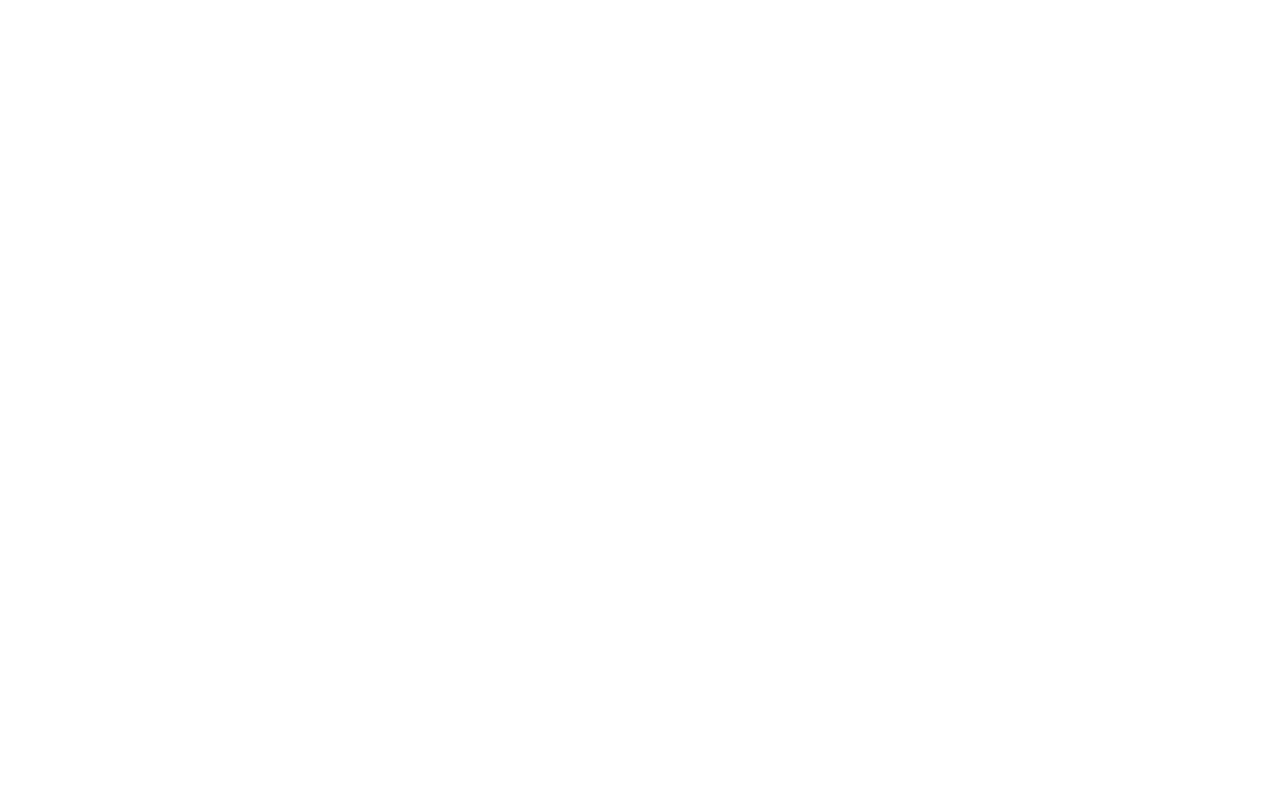
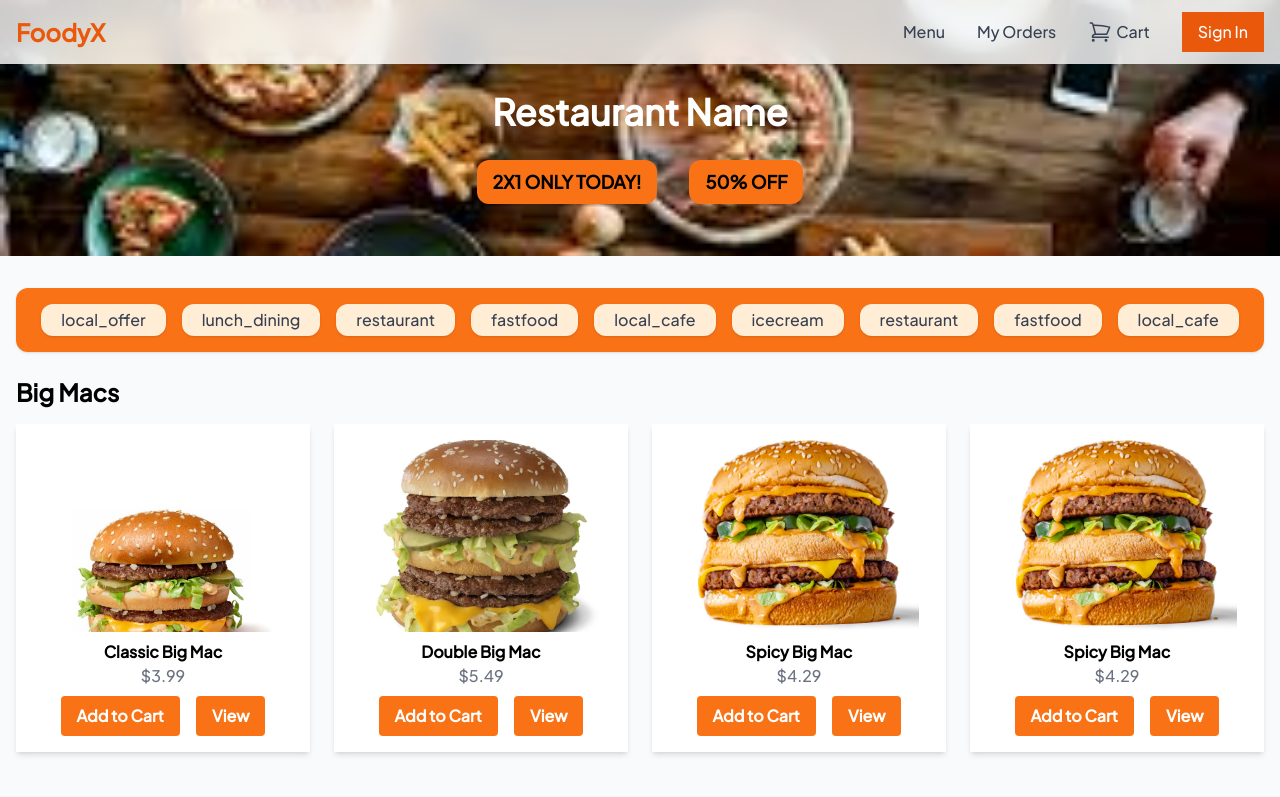
Before and after one commit to IT22303684/Food-Ordering-System, a React (Vite) app: page /restaurant-menu in a window 1280 px wide. Before the commit this address had no page. Shown: the top 797 px of the page. Built offline with nearby package versions, Linux system fonts and the light colour scheme.

Commit message:
fix(UI) : fix resturent menu & payment pages alignment

```diff
--- a/src/App.tsx
+++ b/src/App.tsx
@@ -51,7 +51,7 @@
 import CancelledOrder from "./pages/restaurants/CanceledOrder";
 import AllItem from "./pages/restaurants/AllItem";
 import AddNewItem from "./pages/restaurants/AddNewItem";
-import RestaurantDetail from "./pages/RestaurantDetail";
+import RestaurantMenu from "./pages/RestaurantMenu";
 
 const ResturentRoutes = () => {
   return (
@@ -99,7 +99,7 @@
           <Route path="/order-confirmation" element={<OrderConfirmation />} />
           <Route path="order" element={<Order />} />
           <Route path="cart" element={<Cart />} />
-          <Route path="categories" element={<RestaurantDetail />} />
+          <Route path="restaurant-menu" element={<RestaurantMenu />} />
         </Route>
         <Route path="/resturent-dashboard/*" element={<ResturentRoutes />} />
         <Route path="/admin-dashboard/*" element={<AdminRoutes />} />
--- a/src/components/Categories/Banner.tsx
+++ /dev/null
@@ -1,16 +0,0 @@
-import React from "react";
-
-const Banner: React.FC = () => (
-  <div className="w-full h-64 bg-black flex items-center justify-center relative">
-
-    <div className="absolute left-0 top-0 w-full h-full flex flex-col items-center justify-center text-white">
-      <div className="text-4xl font-bold mb-2">Delicious Food</div>
-      <div className="flex gap-8">
-        <div className="bg-yellow-400 text-black px-4 py-2 rounded-lg font-semibold text-lg">2X1 ONLY TODAY!</div>
-        <div className="bg-yellow-400 text-black px-4 py-2 rounded-lg font-semibold text-lg">50% OFF</div>
-      </div>
-    </div>
-  </div>
-);
-
-export default Banner;
--- a/src/components/Categories/Header.tsx
+++ /dev/null
@@ -1,15 +0,0 @@
-import React from "react";
-
-const Header: React.FC = () => (
-  <header className="w-full bg-white shadow flex items-center justify-between px-8 py-4">
-    <div className="text-2xl font-bold text-orange-600">FoodyX</div>
-    <nav className="flex gap-8 items-center">
-      <a href="#" className="text-gray-700 hover:text-orange-500">Menu</a>
-      <a href="#" className="text-gray-700 hover:text-orange-500">My Orders</a>
-      <a href="#" className="text-gray-700 hover:text-orange-500">Cart</a>
-      <button className="bg-orange-500 hover:bg-orange-600 text-white px-4 py-2 rounded font-semibold">Sign In</button>
-    </nav>
-  </header>
-);
-
-export default Header;
--- a/src/components/Payment/PaymentMethod.tsx
+++ b/src/components/Payment/PaymentMethod.tsx
@@ -1,11 +1,8 @@
-// src/components/Payment/PaymentMethod.tsx
-import React, { useState } from 'react';
+import { useState } from 'react';
 import { useNavigate } from 'react-router-dom';
-import { Card } from '@/components/UI/card';
 import { Button } from './Button';
 import { FaCcVisa, FaCcMastercard, FaCcAmex, FaCcDiscover } from 'react-icons/fa';
 import { FiShoppingCart, FiInfo } from 'react-icons/fi';
-import { BsFillPersonFill } from 'react-icons/bs';
 
 const PaymentMethod = () => {
     const [selectedPaymentMethod, setSelectedPaymentMethod] = useState('cash');
@@ -29,7 +26,7 @@
     };
 
     return (
-        <div className="flex flex-col md:flex-row gap-8 p-8 bg-gray-50">
+        <div className="flex flex-col md:flex-row gap-8 p-15 bg-gray-50 my-20 mx-5 mt-20">
             {/* Left Sidebar: Checkout/Order Details */}
             <div className="flex-1 bg-white shadow-lg p-6 rounded-xl">
                 <div className="flex justify-between items-center mb-6">
--- /dev/null
+++ b/src/components/Restaurant Menu/Banner.tsx
@@ -0,0 +1,23 @@
+import bannerImg from "../../assets/images/sample_resturent_img.jpeg";
+const Banner = () => (
+  <div className="w-full h-64 bg-black flex items-center justify-center relative">
+    <img
+      src={bannerImg}
+      alt="Restaurant banner background"
+      className="absolute left-0 top-0 w-full h-full object-cover"
+    />
+    <div className="relative z-10 flex flex-col items-center justify-center text-white">
+      <h1 className="text-4xl font-bold mb-2 mt-10">Restaurant Name</h1>
+      <div className="flex gap-8 mt-5">
+        <div className="bg-orange-500 text-black px-4 py-2 rounded-xl font-semibold text-lg">
+          2X1 ONLY TODAY!
+        </div>
+        <div className="bg-orange-500 text-black px-4 py-2 rounded-xl font-semibold text-lg">
+          50% OFF
+        </div>
+      </div>
+    </div>
+  </div>
+);
+
+export default Banner;
--- a/src/components/Categories/Menu.tsx
+++ b/src/components/Restaurant Menu/Menu.tsx
@@ -10,6 +10,7 @@
       { name: "Classic Big Mac", price: "$3.99", img: "./assets/images/Classic_Big_Mac.jpg" },
       { name: "Double Big Mac", price: "$5.49", img: "./assets/images/Double_Big_Mac.jpg"},
       { name: "Spicy Big Mac", price: "$4.29", img: "./assets/images/Spicy_Big_Mac.jpg" },
+      { name: "Spicy Big Mac", price: "$4.29", img: "./assets/images/Spicy_Big_Mac.jpg" },
     ],
   },
   {
@@ -17,6 +18,7 @@
     items: [
       { name: "Classic Fries", price: "$1.49", img: "/assets/images/Classic_Fries.jpg" },
       { name: "Cheesy Fries", price: "$2.29", img: "/assets/images/Cheesy_Fries.jpg" },
+      { name: "Curly Fries", price: "$2.79", img: "./assets/images/Curly_Fries.jpg" },
       { name: "Curly Fries", price: "$2.79", img: "./assets/images/Curly_Fries.jpg" },
     ],
   },
@@ -26,8 +28,10 @@
       { name: "Coke", price: "$1.29", img: "./assets/images/Coke.jpg" },
       { name: "Sprite", price: "$1.29", img: "./assets/images/Sprite.jpg" },
       { name: "Fanta", price: "$1.29", img: "./assets/images/Fanta.jpg" },
+      { name: "Fanta", price: "$1.29", img: "./assets/images/Fanta.jpg" },
     ],
   },
+
 ];
 
 // Animation variants for cards
@@ -52,15 +56,15 @@
 };
 
 const Menu: React.FC = () => (
-  <div className="space-y-10">
-    {menu.map((section, sectionIdx) => (
+  <div className="space-y-10 ">
+    {menu.map((section) => (
       <div key={section.section}>
         <h2 className="text-2xl font-bold mb-4">{section.section}</h2>
-        <div className="grid grid-cols-1 md:grid-cols-3 gap-6">
+        <div className="grid grid-cols-1 w-50 h-50 md:grid-cols-3 lg:grid-cols-4 gap-6 ">
           {section.items.map((item, i) => (
             <motion.div
               key={item.name}
-              className="bg-white rounded-lg shadow p-4 flex flex-col items-center"
+              className="bg-white rounded-lg p-4 flex flex-col items-center shadow-md"
               custom={i}
               initial="hidden"
               whileInView="visible"
@@ -78,7 +82,11 @@
               />
               <div className="font-semibold">{item.name}</div>
               <div className="text-gray-500 mb-2">{item.price}</div>
+              <div className="flex flex-row gap-4 ">
               <Button>Add to Cart</Button>
+              <Button className="bg-gray-400">View</Button>
+              </div>
+
             </motion.div>
           ))}
         </div>
--- a/src/components/Categories/Categories.tsx
+++ b/src/components/Restaurant Menu/ResturentCategories.tsx
@@ -7,14 +7,18 @@
   "fastfood",
   "local_cafe",
   "icecream",
+  "restaurant",
+  "fastfood",
+  "local_cafe",
+
 ];
 
 const Categories: React.FC = () => (
-  <div className="flex flex-wrap gap-4 justify-center bg-gray-100 py-4 rounded-lg shadow mb-6">
+  <div className="flex flex-wrap gap-4 justify-center bg-orange-500 py-4 shadow mb-6 w-full rounded-xl">
     {categories.map((cat) => (
       <div
         key={cat}
-        className="bg-white px-6 py-2 rounded-full shadow text-gray-700 font-medium cursor-pointer hover:bg-orange-100 transition"
+        className="bg-orange-100 px-5 py-1 rounded-xl shadow text-gray-700 font-medium cursor-pointer hover:bg-orange-400 hover:text-slate-50 transition"
       >
         {cat}
       </div>
--- a/src/pages/PaymentPage.tsx
+++ b/src/pages/PaymentPage.tsx
@@ -1,5 +1,3 @@
-// PaymentPage.tsx
-import React from 'react';
 import PaymentMethod from '@/components/Payment/PaymentMethod';
 
 const PaymentPage = () => {
--- a/src/pages/RestaurantDetail.tsx
+++ /dev/null
@@ -1,21 +0,0 @@
-import React from "react";
-import Header from "../components/Categories/Header";
-import Banner from "../components/Categories/Banner";
-import Categories from "../components/Categories/Categories";
-import RestaurantInfo from "../components/Categories/RestaurantInfo";
-import Menu from "../components/Categories/Menu";
-
-const RestaurantDetail: React.FC = () => (
-  <div className="w-full bg-gray-50 min-h-screen flex flex-col">
-    <Header />
-    <Banner />
-    <main className="container mx-auto px-4 py-8 flex-1">
-      <Categories />
-      <Menu />
-      <RestaurantInfo />
-
-    </main>
-  </div>
-);
-
-export default RestaurantDetail;
--- /dev/null
+++ b/src/pages/RestaurantMenu.tsx
@@ -0,0 +1,19 @@
+import React from "react";
+
+import Banner from "../components/Restaurant Menu/Banner";
+import ResturentCategories from "../components/Restaurant Menu/ResturentCategories";
+import RestaurantInfo from "../components/Restaurant Menu/RestaurantInfo";
+import Menu from "../components/Restaurant Menu/Menu";
+
+const RestaurantDetail: React.FC = () => (
+  <div className="w-full bg-gray-50 min-h-screen flex flex-col">
+    <Banner />
+    <main className="container mx-auto px-4 py-8 flex-1">
+      <ResturentCategories />
+      <Menu />
+      <RestaurantInfo />
+    </main>
+  </div>
+);
+
+export default RestaurantDetail;
```
Also changed, not shown: src/assets/images/sample_resturent_img.jpeg (added), src/components/Restaurant Menu/Button.tsx (renamed from src/components/Categories/Button.tsx), src/components/Restaurant Menu/RestaurantInfo.tsx (renamed from src/components/Categories/RestaurantInfo.tsx).
